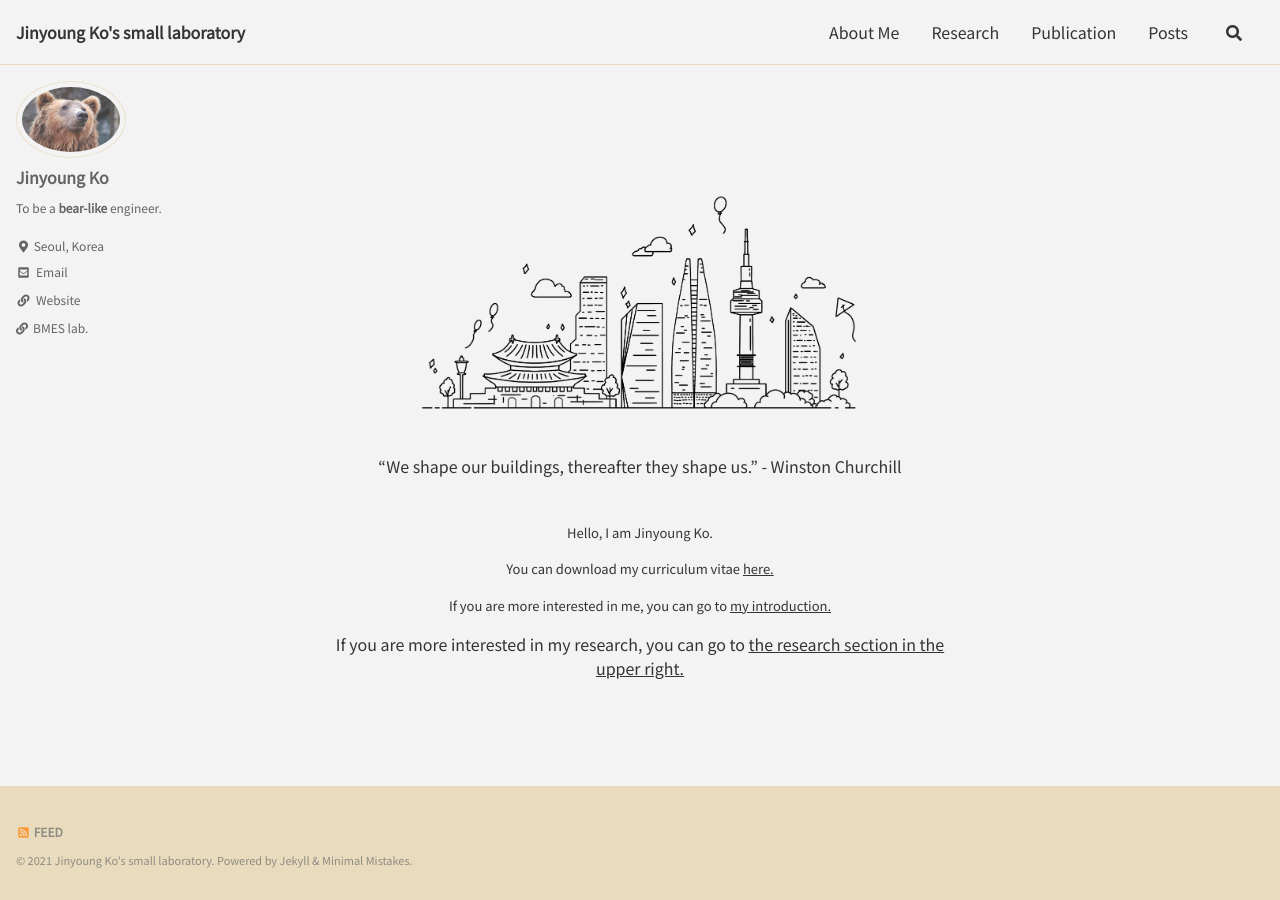
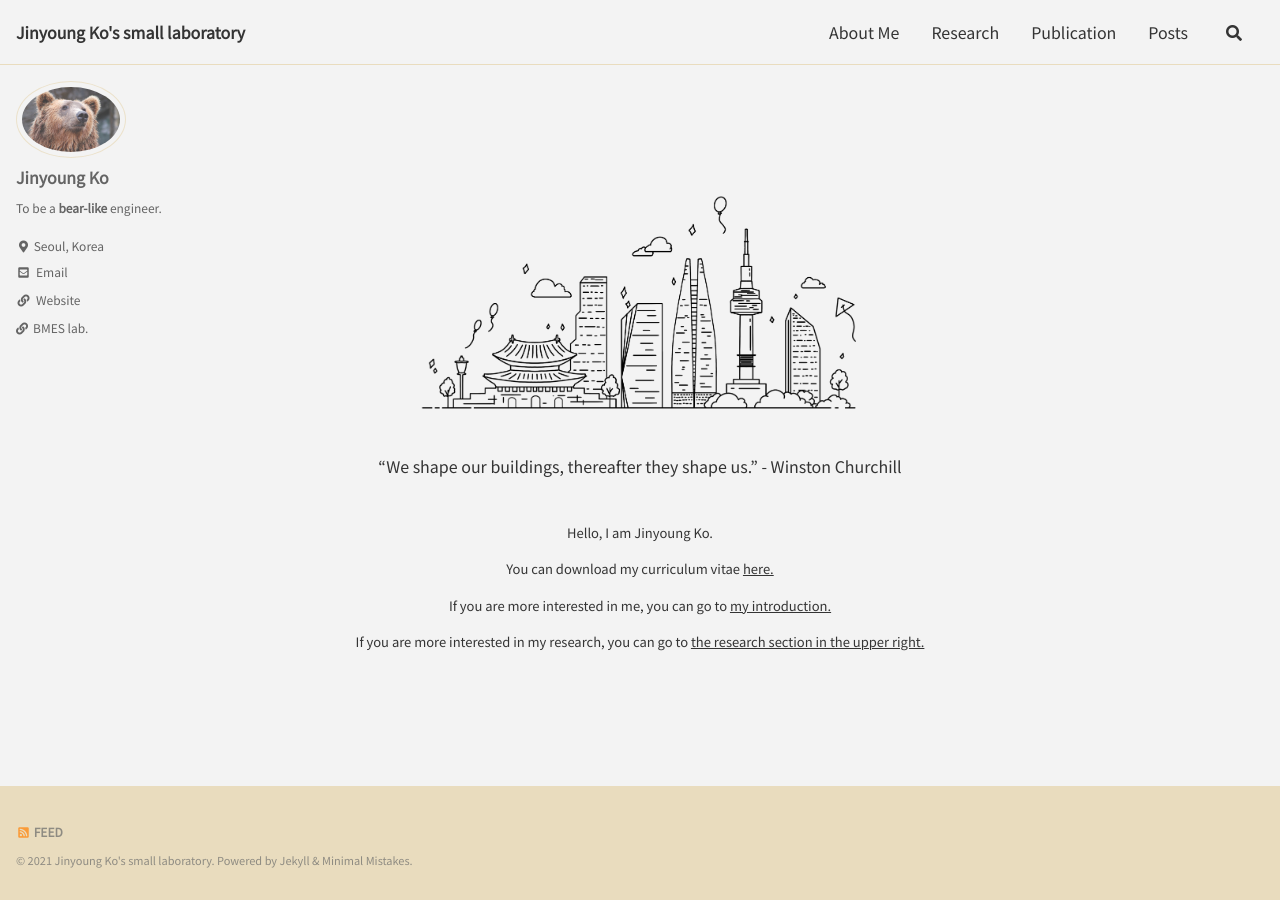
Before and after one commit to jinyoungko96/jinyoungko96.github.io, a Jekyll site: the page built from index.html, in a window 1280 px wide. Built offline with Jekyll 4.4.1, drawn with Linux system fonts in a browser that asks for light colours; cached includes are drawn as plain includes; the list of posts is cut into pages by our own code.

Commit message:
font update

```diff
--- a/index.html
+++ b/index.html
@@ -13,5 +13,5 @@
 </br>
 <font size=2><p style="text-align:center;">Hello, I am Jinyoung Ko.</p>
 <p style="text-align:center;">You can download my curriculum vitae <a href="https://github.com/jinyoungko96/jinyoungko96.github.io/blob/main/assets/pdfs/CV_JinyoungKo.pdf">here.</a></p>
-<p style="text-align:center;">If you are more interested in me, you can go to <a href="https://jinyoungko96.github.io/about/">my introduction.</a></p></font>
+<p style="text-align:center;">If you are more interested in me, you can go to <a href="https://jinyoungko96.github.io/about/">my introduction.</a></p>
 <p style="text-align:center;">If you are more interested in my research, you can go to <a href="https://jinyoungko96.github.io/research/">the research section in the upper right.</a></p></font>
```
